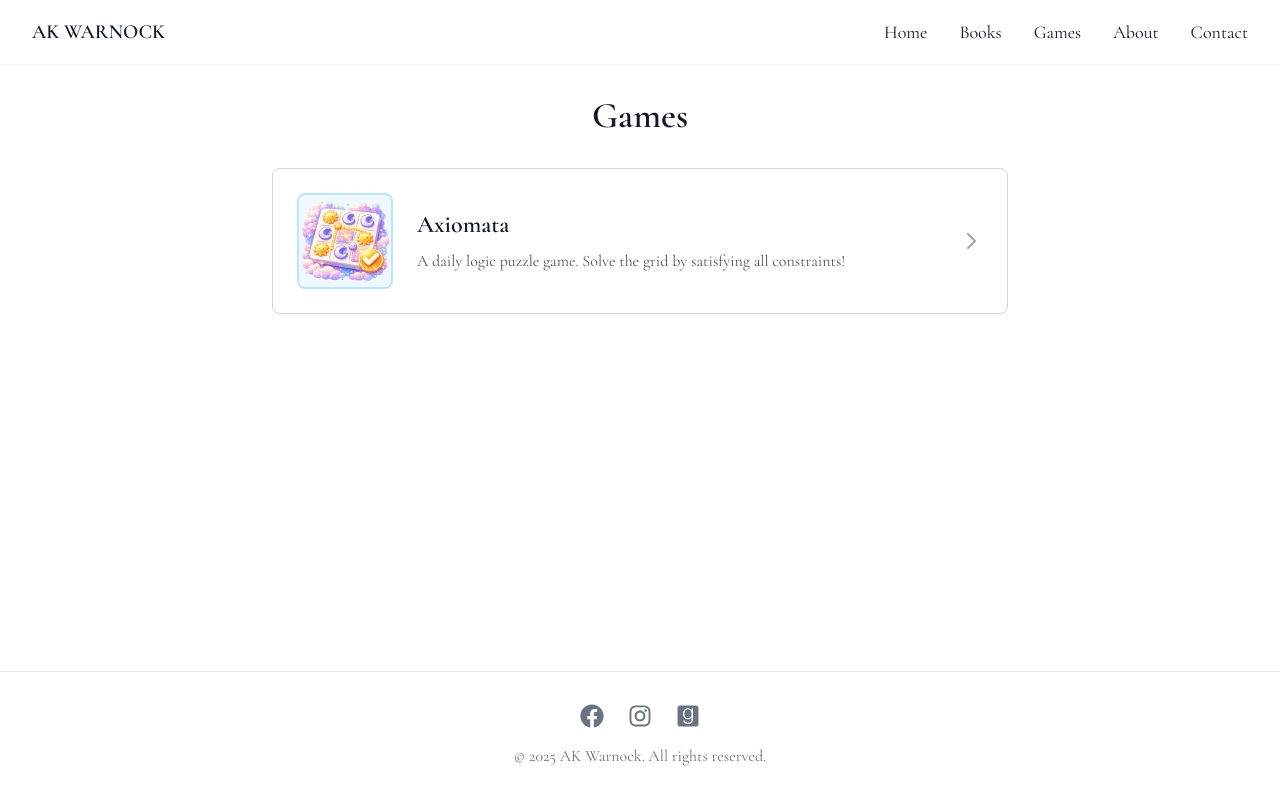
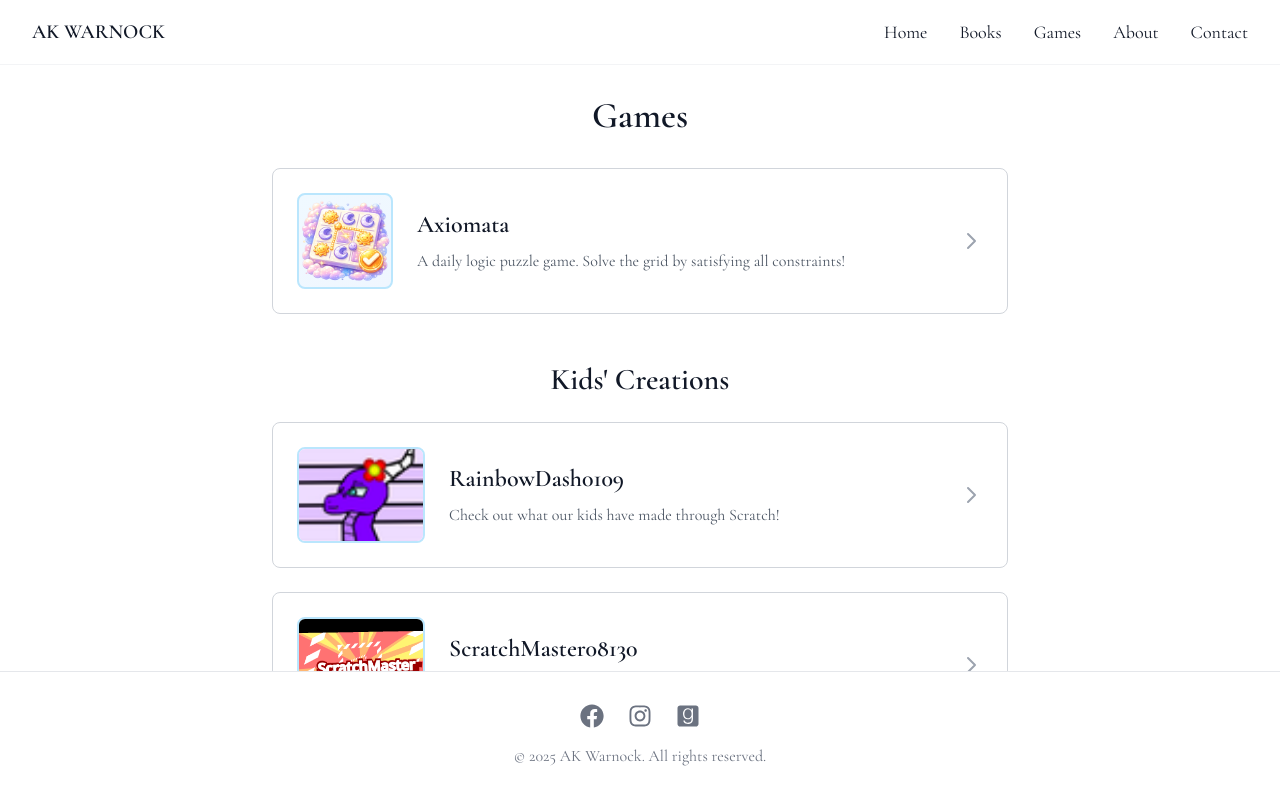
Before and after one commit to folterung/AKWarnockSite, a Next.js app: page /games in a window 1280 px wide. Built offline with nearby package versions, Linux system fonts and the light colour scheme.

Commit message:
Add Kids' Creations section with Scratch profiles

```diff
--- a/src/pages/games/index.tsx
+++ b/src/pages/games/index.tsx
@@ -49,6 +49,79 @@ export default function Games() {
             </div>
           </Link>
         </div>
+
+        <section className="mt-12">
+          <h2 className="text-3xl font-bold text-center mb-6">Kids' Creations</h2>
+          <div className="space-y-6">
+            <a
+              href="https://scratch.mit.edu/users/RainbowDash0109/"
+              target="_blank"
+              rel="noopener noreferrer"
+              className="block border border-gray-300 rounded-lg p-6 hover:bg-gray-100 transition group"
+            >
+              <div className="flex items-center gap-6">
+                <div className="flex-shrink-0">
+                  <div className="w-32 h-24 bg-gradient-to-br from-primary-50 to-blue-50 border-2 border-primary-200 rounded-lg overflow-hidden">
+                    <Image
+                      src="/images/RaidenPFP.png"
+                      alt="RainbowDash0109 profile"
+                      width={128}
+                      height={96}
+                      className="w-full h-full object-cover"
+                    />
+                  </div>
+                </div>
+                <div className="flex-1">
+                  <h3 className="text-2xl font-semibold text-gray-900 group-hover:text-primary-600 transition-colors mb-2">
+                    RainbowDash0109
+                  </h3>
+                  <p className="text-gray-600">
+                    Check out what our kids have made through Scratch!
+                  </p>
+                </div>
+                <div className="flex-shrink-0">
+                  <svg className="w-6 h-6 text-gray-400 group-hover:text-primary-600 transition-colors" fill="none" stroke="currentColor" viewBox="0 0 24 24">
+                    <path strokeLinecap="round" strokeLinejoin="round" strokeWidth={2} d="M9 5l7 7-7 7" />
+                  </svg>
+                </div>
+              </div>
+            </a>
+
+            <a
+              href="https://scratch.mit.edu/users/ScratchMaster08130/"
+              target="_blank"
+              rel="noopener noreferrer"
+              className="block border border-gray-300 rounded-lg p-6 hover:bg-gray-100 transition group"
+            >
+              <div className="flex items-center gap-6">
+                <div className="flex-shrink-0">
+                  <div className="w-32 h-24 bg-gradient-to-br from-primary-50 to-blue-50 border-2 border-primary-200 rounded-lg overflow-hidden">
+                    <Image
+                      src="/images/RagnarPFP.png"
+                      alt="ScratchMaster08130 profile"
+                      width={128}
+                      height={96}
+                      className="w-full h-full object-cover"
+                    />
+                  </div>
+                </div>
+                <div className="flex-1">
+                  <h3 className="text-2xl font-semibold text-gray-900 group-hover:text-primary-600 transition-colors mb-2">
+                    ScratchMaster08130
+                  </h3>
+                  <p className="text-gray-600">
+                    Check out what our kids have made through Scratch!
+                  </p>
+                </div>
+                <div className="flex-shrink-0">
+                  <svg className="w-6 h-6 text-gray-400 group-hover:text-primary-600 transition-colors" fill="none" stroke="currentColor" viewBox="0 0 24 24">
+                    <path strokeLinecap="round" strokeLinejoin="round" strokeWidth={2} d="M9 5l7 7-7 7" />
+                  </svg>
+                </div>
+              </div>
+            </a>
+          </div>
+        </section>
       </div>
       <Footer fixed />
     </>
```
Also changed, not shown: public/images/RagnarPFP.png (added), public/images/RaidenPFP.png (added).
